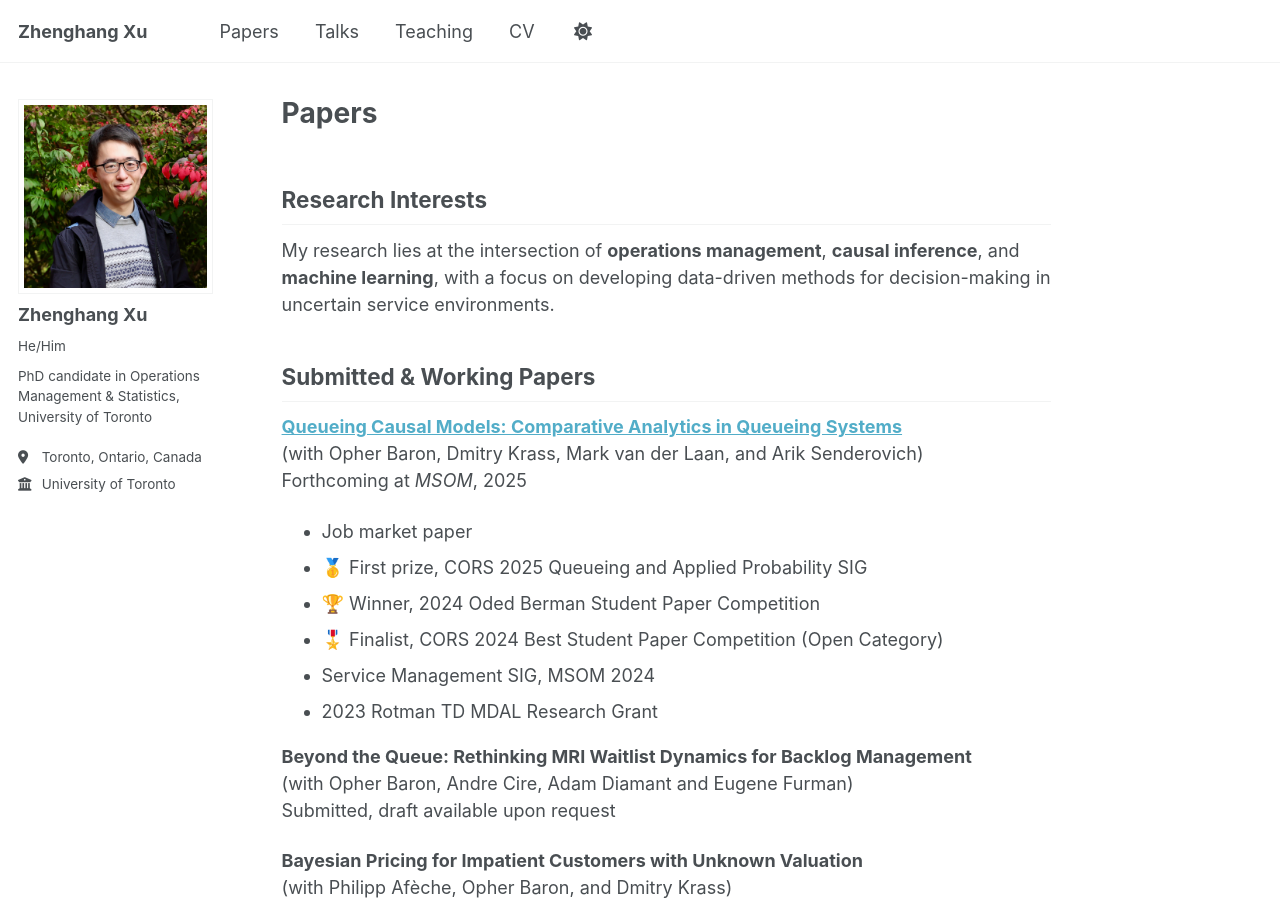
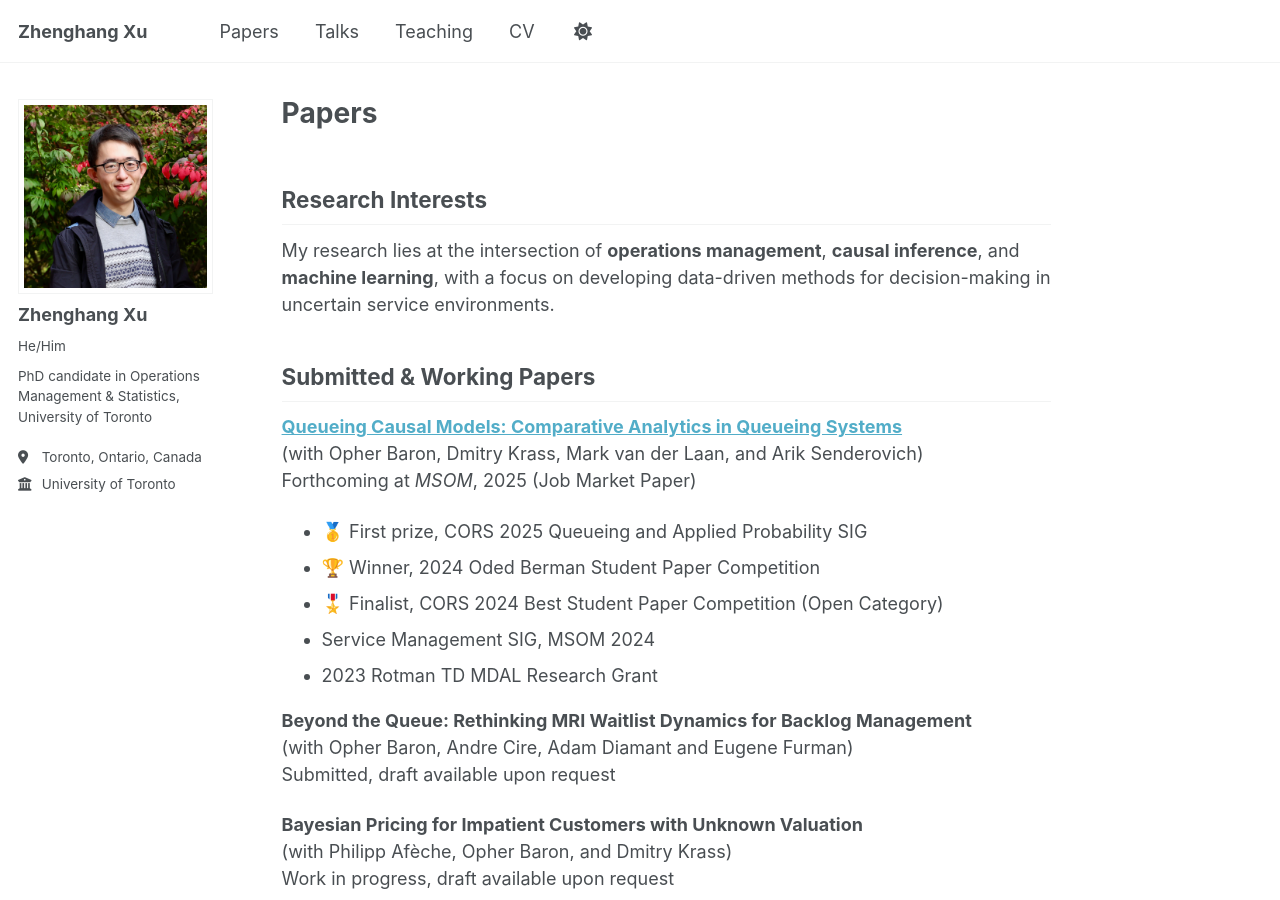
Before and after one commit to zhenghangxu-baymax/zhenghangxu-baymax.github.io, a Jekyll site: the page built from _pages/papers.md, in a window 1280 px wide and 900 px high. Built offline with Jekyll 4.4.1, drawn with Linux system fonts in a browser that asks for light colours.

```diff
--- a/_pages/papers.md
+++ b/_pages/papers.md
@@ -11,8 +11,7 @@ My research lies at the intersection of **operations management**, **causal infe
 
 **[Queueing Causal Models: Comparative Analytics in Queueing Systems](https://papers.ssrn.com/sol3/papers.cfm?abstract_id=5104446)**
 (with Opher Baron, Dmitry Krass, Mark van der Laan, and Arik Senderovich)
-Forthcoming at *MSOM*, 2025
-- Job market paper
+Forthcoming at *MSOM*, 2025 (Job Market Paper)
 - 🥇 First prize, CORS 2025 Queueing and Applied Probability SIG
 - 🏆 Winner, 2024 Oded Berman Student Paper Competition
 - 🎖️ Finalist, CORS 2024 Best Student Paper Competition (Open Category)
```
